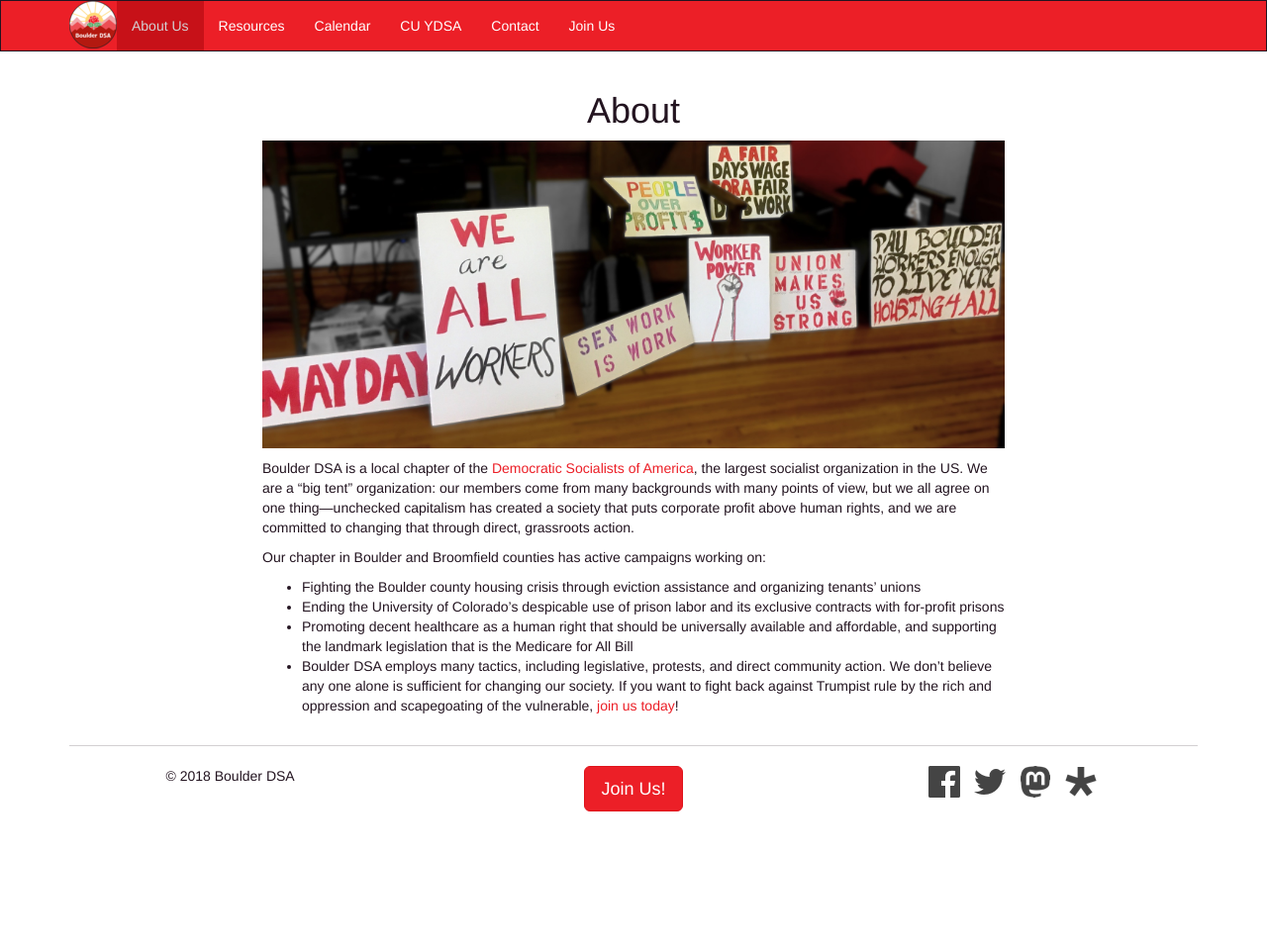
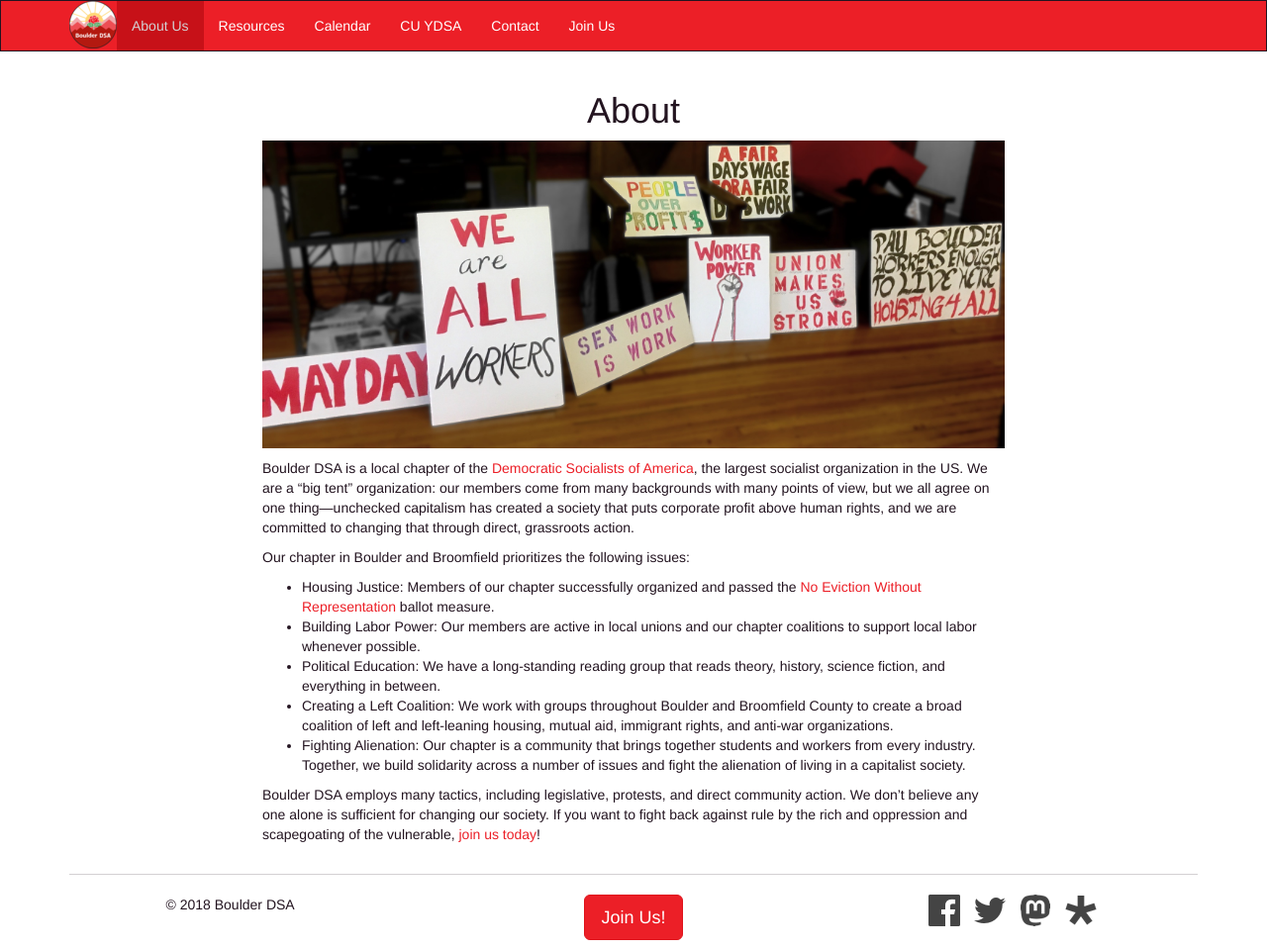
Before and after one commit to boulderdsa/boulderdsa.github.io, a Jekyll site: the page built from about.md, in a window 1280 px wide. Shown: the whole page at 99% size. Built offline with Jekyll 4.4.1, drawn with Linux system fonts in a browser that asks for light colours; before the commit the page ends 900 px from its top, so only the background shows below that.

Commit message:
Update about.md

```diff
--- a/about.md
+++ b/about.md
@@ -6,10 +6,13 @@ title: About
 
 Boulder DSA is a local chapter of the [Democratic Socialists of America](http://www.dsausa.org), the largest socialist organization in the US. We are a “big tent” organization: our members come from many backgrounds with many points of view, but we all agree on one thing—unchecked capitalism has created a society that puts corporate profit above human rights, and we are committed to changing that through direct, grassroots action.
 
-Our chapter in Boulder and Broomfield counties has active campaigns working on:
+Our chapter in Boulder and Broomfield prioritizes the following issues:
 
-* Fighting the Boulder county housing crisis through eviction assistance and organizing tenants’ unions
-* Ending the University of Colorado’s despicable use of prison labor and its exclusive contracts with for-profit prisons
-* Promoting decent healthcare as a human right that should be universally available and affordable, and supporting the landmark legislation that is the Medicare for All Bill
-*
-Boulder DSA employs many tactics, including legislative, protests, and direct community action. We don’t believe any one alone is sufficient for changing our society. If you want to fight back against Trumpist rule by the rich and oppression and scapegoating of the vulnerable, [join us today](/contact/)!
+* Housing Justice: Members of our chapter successfully organized and passed the [No Eviction Without Representation](https://www.newrboulder.com/) ballot measure.
+*	Building Labor Power: Our members are active in local unions and our chapter coalitions to support local labor whenever possible.
+*	Political Education: We have a long-standing reading group that reads theory, history, science fiction, and everything in between.
+*	Creating a Left Coalition: We work with groups throughout Boulder and Broomfield County to create a broad coalition of left and left-leaning housing, mutual aid, immigrant rights, and anti-war organizations.
+*	Fighting Alienation: Our chapter is a community that brings together students and workers from every industry. Together, we build solidarity across a number of issues and fight the alienation of living in a capitalist society.
+
+
+Boulder DSA employs many tactics, including legislative, protests, and direct community action. We don’t believe any one alone is sufficient for changing our society. If you want to fight back against rule by the rich and oppression and scapegoating of the vulnerable, [join us today](/contact/)!
```
